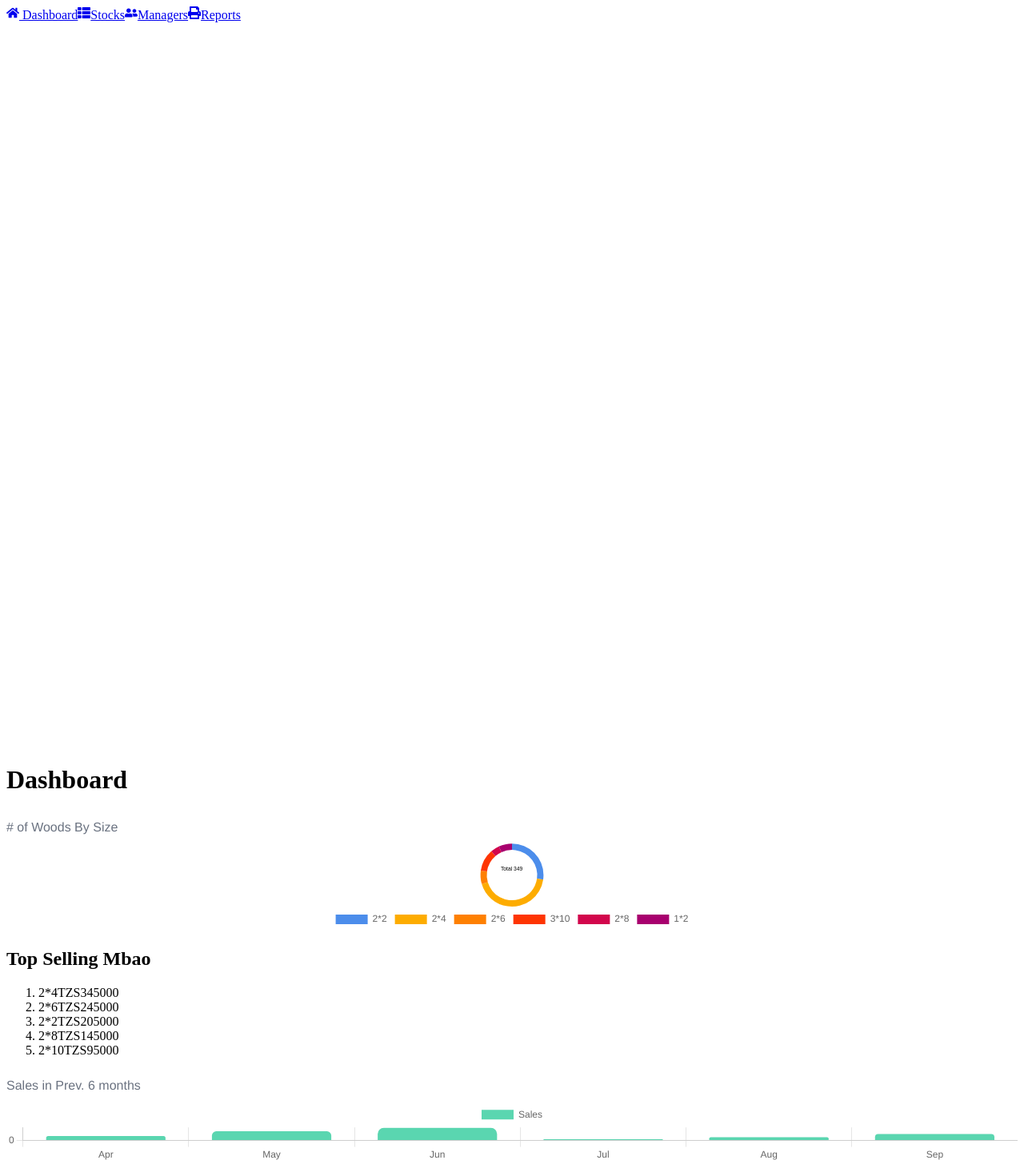
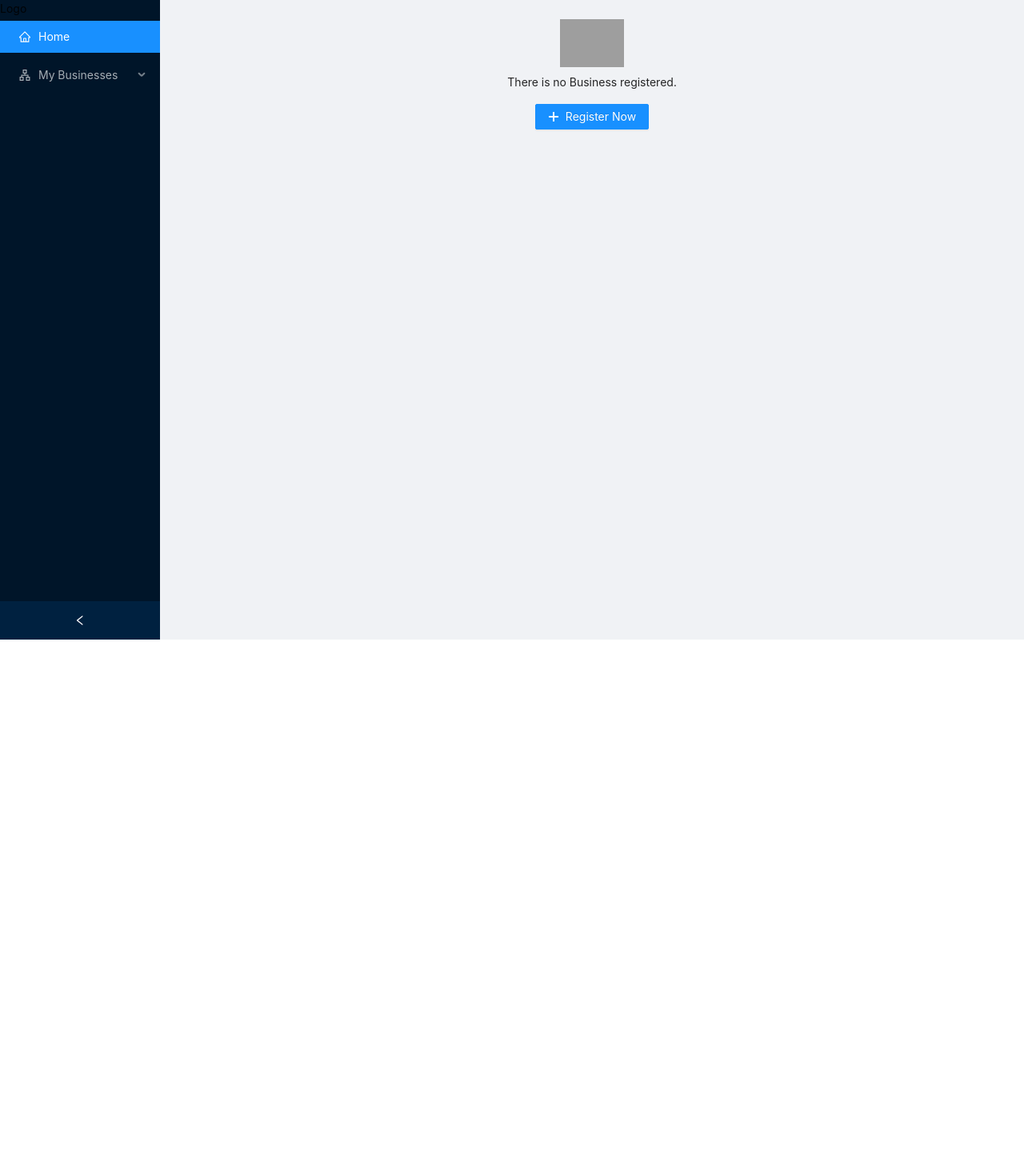
Before and after one commit to zealotdev/mbaobiz, a Next.js app: page / in a window 1280 px wide. Shown: the top 1466 px of the page at 80% size. After the commit the page ends 800 px from the top, so only its background shows below. Built offline with nearby package versions, Linux system fonts and the light colour scheme; grey boxes are pictures that could not be loaded.

Commit message:
feat: Transition to antd succesful ✅

```diff
--- a/components/activitytracker/index.tsx
+++ b/components/activitytracker/index.tsx
@@ -21,7 +21,7 @@ let activities = [
   },
   {
     time: '10:10 am',
-    date: '10-08-2021',
+    date: '10-07-2021',
     name: 'restocked',
     size: '2*2',
     quantity: 230,
@@ -29,7 +29,7 @@ let activities = [
   },
   {
     time: '10:20 am',
-    date: '10-08-2021',
+    date: '10-05-2021',
     name: 'restocked',
     size: '2*4',
     quantity: 200,
--- a/components/index.ts
+++ b/components/index.ts
@@ -1,7 +1,7 @@
-import Layout from './layout';
+import AppLayout from './layout';
 import TopSells from './topsells';
 import QuickActions from './quickactions';
 import ActivityTracker from './activitytracker';
 import Stats from './stats';
 
-export { Layout, TopSells, QuickActions, ActivityTracker, Stats };
+export { AppLayout, TopSells, QuickActions, ActivityTracker, Stats };
--- a/components/layout/index.tsx
+++ b/components/layout/index.tsx
@@ -1,20 +1,38 @@
+import { Layout, Menu } from 'antd';
+import {
+  ShopOutlined,
+  PieChartOutlined,
+  FundOutlined,
+  FileTextOutlined,
+  HomeOutlined,
+  ApartmentOutlined,
+  UsergroupAddOutlined,
+} from '@ant-design/icons';
+
+import { useState } from 'react';
+
 import Topbar from './topBar';
 import Sidebar from './sideBar';
 
-export default function Layout({ children }) {
+const { Footer, Content } = Layout;
+const { SubMenu } = Menu;
+
+export default function AppLayout({ children }) {
   return (
-    <div className="bg-gray-100 text-gray-500">
-      <div className="flex">
-        <div className="w-40">
-          <Sidebar />
-        </div>
-        <div className="flex-grow">
-          <div className="flex-none">
-            <Topbar />
+    <Layout style={{ minHeight: '100vh' }}>
+      <Sidebar />
+      <Layout>
+        <Topbar />
+
+        <Content style={{ margin: '0 16px' }}>
+          <div
+            className="site-layout-background"
+            style={{ padding: 24, minHeight: 360 }}
+          >
+            {children}
           </div>
-          <div className="flex-grow">{children}</div>
-        </div>
-      </div>
-    </div>
+        </Content>
+      </Layout>
+    </Layout>
   );
 }
--- a/components/layout/sideBar.js
+++ b/components/layout/sideBar.js
@@ -1,75 +1,65 @@
+import { Layout, Menu } from 'antd';
+import {
+  ShopOutlined,
+  PieChartOutlined,
+  FundOutlined,
+  FileTextOutlined,
+  HomeOutlined,
+  ApartmentOutlined,
+  UsergroupAddOutlined,
+} from '@ant-design/icons';
+
+const { Sider } = Layout;
+const { SubMenu } = Menu;
+
 import Link from 'next/link';
-import router, { useRouter } from 'next/router';
-import React, { Children } from 'react';
-import PropTypes from 'prop-types';
-import { FaHome, FaUserFriends, FaPrint, FaThList } from 'react-icons/fa';
+import { useState } from 'react';
 
-const ActiveLink = ({ children, activeClassName, ...props }) => {
-  const { asPath } = useRouter();
-  const child = Children.only(children);
-  const childClassName = child.props.className || '';
+export default function Sidebar() {
+  const [isCollapsed, setIsCollapsed] = useState(false);
 
-  // pages/index.js will be matched via props.href
-  // pages/about.js will be matched via props.href
-  // pages/[slug].js will be matched via props.as
-  const className =
-    asPath === props.href || asPath === props.as
-      ? `${childClassName} ${activeClassName}`.trim()
-      : childClassName;
+  const onCollapse = () => {
+    setIsCollapsed(!isCollapsed);
+  };
 
   return (
-    <Link {...props}>
-      {React.cloneElement(child, {
-        className: className || null,
-      })}
-    </Link>
-  );
-};
-
-ActiveLink.propTypes = {
-  activeClassName: PropTypes.string.isRequired,
-};
-
-export default function Sidebar() {
-  return (
-    <div className="bg-blue-500 px-4" style={{ height: '58rem' }}>
-      <div className="pt-20 space-y-4 w-full">
-        <ActiveLink
-          href="/"
-          activeClassName="flex space-x-2 items-center text-white font-medium text-sm bg-blue-600 rounded px-2 py-2"
+    <Sider collapsible collapsed={isCollapsed} onCollapse={() => onCollapse()}>
+      <div className="py-6 text-white">Logo</div>
+      <Menu defaultSelectedKeys={['1']} mode="inline" theme="dark">
+        <Menu.Item key="1" icon={<HomeOutlined />}>
+          <Link href="/">Home</Link>
+        </Menu.Item>
+        <SubMenu
+          key="sub1"
+          icon={<ApartmentOutlined />}
+          title="My Businesses"
+          onTitleClick={isCollapsed ? () => setIsCollapsed(false) : null}
+          onTitleMouseEnter={isCollapsed ? () => setIsCollapsed(false) : null}
         >
-          <a className="flex space-x-2 items-center text-white font-medium text-sm hover:text-blue-600 duration-500">
-            <FaHome /> <span>Dashboard</span>
-          </a>
-        </ActiveLink>
-        <ActiveLink
-          href="/stocks"
-          activeClassName="flex space-x-2 items-center text-white font-medium text-sm bg-blue-600 rounded px-2 py-2"
-        >
-          <a className="flex space-x-2 items-center text-white font-medium text-sm hover:text-blue-600 duration-500">
-            <FaThList />
-            <span>Stocks</span>
-          </a>
-        </ActiveLink>
-        <ActiveLink
-          href="/managers"
-          activeClassName="flex space-x-2 items-center text-white font-medium text-sm bg-blue-600 rounded px-2 py-2"
-        >
-          <a className="flex space-x-2 items-center text-white font-medium text-sm hover:text-blue-600 duration-500">
-            <FaUserFriends />
-            <span>Managers</span>
-          </a>
-        </ActiveLink>
-        <ActiveLink
-          href="/reports"
-          activeClassName="flex space-x-2 items-center text-white font-medium text-sm bg-blue-600 rounded px-2 py-2"
-        >
-          <a className="flex space-x-2 items-center text-white font-medium text-sm hover:text-blue-600 duration-500">
-            <FaPrint />
-            <span>Reports</span>
-          </a>
-        </ActiveLink>
-      </div>
-    </div>
+          <SubMenu key="sub1-2" icon={<ShopOutlined />} title={'Mbao Business'}>
+            <Menu.Item key={'2'} icon={<PieChartOutlined />}>
+              <Link href="/dashboard">
+                <a>Dashboard</a>
+              </Link>
+            </Menu.Item>
+            <Menu.Item key={'3'} icon={<FundOutlined />}>
+              <Link href="/inventory">
+                <a>Inventory</a>
+              </Link>
+            </Menu.Item>
+            <Menu.Item key={'4'} icon={<UsergroupAddOutlined />}>
+              <Link href="/users">
+                <a>Users</a>
+              </Link>
+            </Menu.Item>
+            <Menu.Item key={'5'} icon={<FileTextOutlined />}>
+              <Link href="/reports">
+                <a>Reports</a>
+              </Link>
+            </Menu.Item>
+          </SubMenu>
+        </SubMenu>
+      </Menu>
+    </Sider>
   );
 }
--- a/pages/_app.tsx
+++ b/pages/_app.tsx
@@ -1,11 +1,13 @@
 import 'tailwindcss/tailwind.css';
-import { Layout } from '../components';
+import 'antd/dist/antd.css';
+
+import { AppLayout } from '../components';
 
 function MyApp({ Component, pageProps }) {
   return (
-    <Layout>
+    <AppLayout>
       <Component {...pageProps} />
-    </Layout>
+    </AppLayout>
   );
 }
 
--- a/pages/index.tsx
+++ b/pages/index.tsx
@@ -1,60 +1,87 @@
-import Head from 'next/head';
-import { BarChart, DoughnutChart } from '../charts';
-import { ActivityTracker, QuickActions, TopSells } from '../components';
+import { PlusOutlined } from '@ant-design/icons';
+import { Empty, Button, Modal, Form, Input } from 'antd';
+import { InfoCircleOutlined } from '@ant-design/icons';
+import { useState } from 'react';
 
-const chartData = [340000, 700500, 970300, 97000, 253000, 500000, 0];
-const chartScale = {
-  x: {
-    display: true,
-    title: {
-      display: true,
-      text: 'Month',
-      color: '#6A7280',
-      font: {
-        size: 20,
-        lineHeight: 1.2,
-      },
-      padding: { top: 10, bottom: 0 },
-    },
-  },
-};
+export default function Index() {
+  const [modalOpened, setModalOpened] = useState(false);
+  const [loading, setLoading] = useState(false);
+  const [form] = Form.useForm();
 
-export default function Home() {
+  const handleSubmit = () => {
+    setLoading(true);
+    setTimeout(() => {
+      setLoading(false);
+      setModalOpened(false);
+    });
+  };
   return (
-    <div className="">
-      <Head>
-        <title>MbaoBiz - Dashboard</title>
-        <link rel="icon" href="/favicon.ico" />
-      </Head>
-
-      <main className="px-4 pt-8 pb-8">
-        <h1 className="font-regular text-2xl mb-4">Dashboard</h1>
-        <div className="flex w-full space-x-4 h-96">
-          <div className="w-80 space-y-4">
-            <div className="bg-white rounded-lg h-80">
-              <DoughnutChart />
-            </div>
-            <div className="bg-white rounded-lg h-96 p-4">
-              <TopSells />
-            </div>
-          </div>
-          <div className="flex-grow space-y-4">
-            <div className="bg-white rounded-lg h-80">
-              <BarChart
-                chartData={chartData}
-                chartScale={chartScale}
-                chartLabel={'Sales'}
-              />
-            </div>
-            <div className="bg-white rounded-lg h-96">
-              <QuickActions />
-            </div>
-          </div>
-          <div className="w-80 bg-white rounded-lg" style={{ height: '45rem' }}>
-            <ActivityTracker />
-          </div>
-        </div>
-      </main>
+    <div className="w-full flex flex-col items-center mt-20">
+      <Empty
+        className="flex flex-col items-center w-52"
+        image="https://gw.alipayobjects.com/zos/antfincdn/ZHrcdLPrvN/empty.svg"
+        imageStyle={{
+          height: 60,
+        }}
+        description={
+          <span>
+            There is no <span className="text-blue-500">Business</span>{' '}
+            registered.
+          </span>
+        }
+      >
+        <Button
+          type="primary"
+          icon={<PlusOutlined />}
+          onClick={() => setModalOpened(!modalOpened)}
+        >
+          Register Now
+        </Button>
+      </Empty>
+      <Modal
+        title="Register a new Business"
+        centered
+        visible={modalOpened}
+        onCancel={() => setModalOpened(false)}
+        onOk={() => setModalOpened(false)}
+        footer={[
+          <Button
+            key="submit"
+            type="primary"
+            loading={loading}
+            onClick={() => setModalOpened(false)}
+          >
+            Cancel
+          </Button>,
+          <Button
+            key="submit"
+            type="primary"
+            loading={loading}
+            onClick={() => handleSubmit()}
+          >
+            Submit
+          </Button>,
+        ]}
+      >
+        <Form form={form} layout="vertical">
+          <Form.Item
+            label="Business Name"
+            required
+            tooltip="This is a required field"
+          >
+            <Input placeholder="Mbao Business" size="large" />
+          </Form.Item>
+          <Form.Item
+            label="Description"
+            tooltip={{
+              title: 'This is optional field',
+              icon: <InfoCircleOutlined />,
+            }}
+          >
+            <Input placeholder="Biashara ya Mbao Kibena" size="large" />
+          </Form.Item>
+        </Form>
+      </Modal>
     </div>
   );
 }
--- a/pages/stocks.tsx
+++ b/pages/inventory.tsx
@@ -1,6 +1,6 @@
 import { Stats } from '../components';
 
-export default function Stocks() {
+export default function Inventory() {
   return (
     <div>
       <Stats />
--- a/pages/managers.tsx
+++ /dev/null
@@ -1,3 +0,0 @@
-export default function Managers() {
-  return <div>Managers</div>;
-}
--- /dev/null
+++ b/pages/users.tsx
@@ -0,0 +1,3 @@
+export default function Users() {
+  return <div>Managers</div>;
+}
--- /dev/null
+++ b/utils/antdstyle.less
@@ -0,0 +1,14 @@
+@import '~antd/dist/antd.less';
+@primary-color: #000; // primary color for all components
+@link-color: #1890ff; // link color
+@success-color: #52c41a; // success state color
+@warning-color: #faad14; // warning state color
+@error-color: #f5222d; // error state color
+@font-size-base: 14px; // major text font size
+@heading-color: rgba(0, 0, 0, 0.85); // heading text color
+@text-color: rgba(0, 0, 0, 0.65); // major text color
+@text-color-secondary: rgba(0, 0, 0, 0.45); // secondary text color
+@disabled-color: rgba(0, 0, 0, 0.25); // disable state color
+@border-radius-base: 4px; // major border radius
+@border-color-base: #d9d9d9; // major border color
+@box-shadow-base: 0 2px 8px rgba(0, 0, 0, 0.15); // major shadow for layers
```
Also changed, not shown: package.json (+8 -0 lines), pages/dashboard.tsx (added, +60 -0 lines), 1 other file (tests, documents, lock files or other folders).
